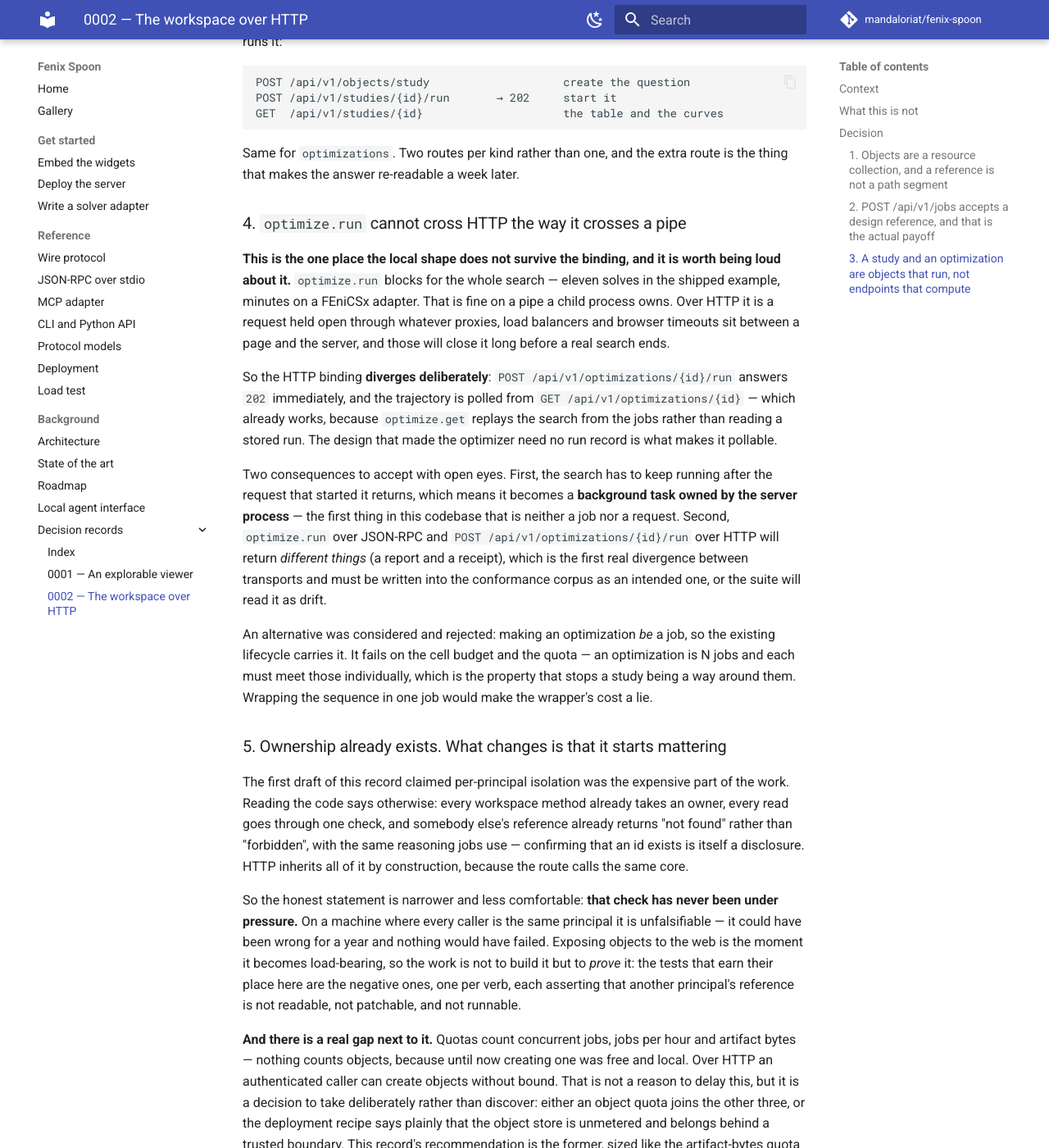
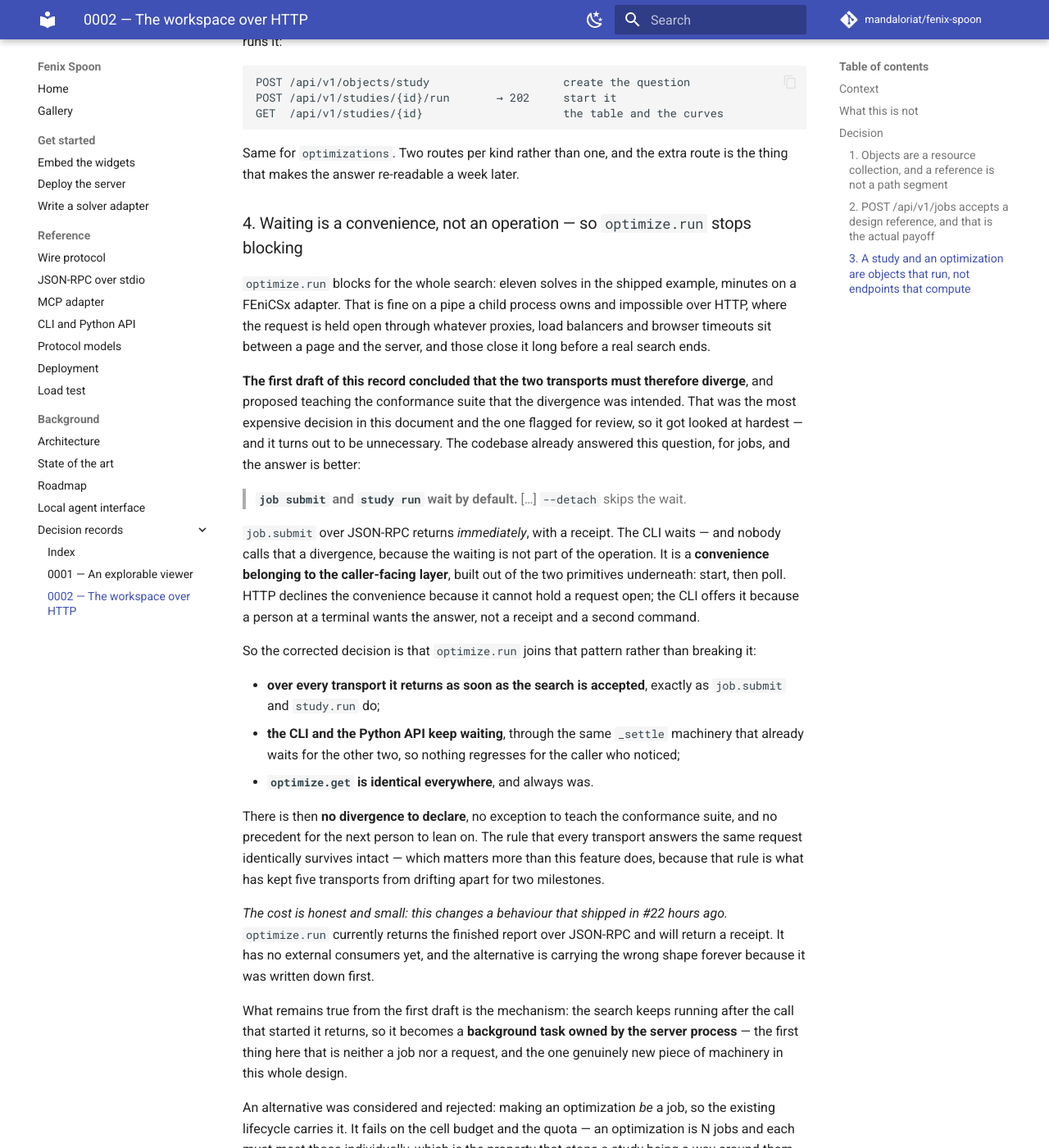
Before and after one commit to mandaloriat/fenix-spoon, an MkDocs documentation site: the page built from docs/adr/0002-workspace-over-http.md, in a window 1280 px wide and 1400 px high, scrolled down 2739 px. Shown: the whole window at 82% size. Built offline with MkDocs 1.6.1 and Material for MkDocs 9.7.7, drawn with Linux system fonts in a browser that asks for light colours; comment, search, counter and statistics services are not loaded; some of the changed text lies outside the part shown.

Commit message:
Decision 4 was the expensive one, so it got looked at hardest, and it dissolved
The record proposed the first deliberate divergence between transports: `optimize.run`
returning a finished report over a pipe and a receipt over HTTP, with the conformance suite
taught that the difference was intended. It was flagged as the costly decision to retract,
which is exactly why it deserved another pass — and the codebase had already answered the
question, for jobs, better than this record did.

`job.submit` returns immediately on every transport. The CLI waits. Nobody calls that a
divergence, because **waiting is not part of the operation** — it is a convenience of the
caller-facing layer, built from two primitives: start, then poll. HTTP declines it because
it cannot hold a request open through proxies and browser timeouts; a terminal offers it
because a person wants the answer rather than a receipt and a second command.

So `optimize.run` joins that pattern instead of breaking it: non-blocking on every
transport, the wait moving into the CLI and the Python API through the same `_settle`
machinery that already serves `job.submit` and `study.run`, and `optimize.get` identical
everywhere as it always was.

The result is that the corpus grows *nothing* — no exception, no precedent for the next
person to lean on, and the rule that five transports answer a request identically stays
absolute. That rule matters more than this feature does: it is what has kept the transports
together for two milestones.

The price is honest and named: this changes a behaviour that shipped in #22 this morning.
`optimize.run` will return a receipt where it now returns a report. No external consumers,
and the alternative is carrying the wrong shape forever because it was written down first.

Co-Authored-By: Claude Opus 5 <noreply@anthropic.com>
Claude-Session: https://claude.ai/code/session_01QunVdHDndka6J1HR3Fmcx9

```diff
--- a/docs/adr/0002-workspace-over-http.md
+++ b/docs/adr/0002-workspace-over-http.md
@@ -117,26 +117,49 @@ GET  /api/v1/studies/{id}                     the table and the curves
 Same for `optimizations`. Two routes per kind rather than one, and the extra route is the
 thing that makes the answer re-readable a week later.
 
-### 4. `optimize.run` cannot cross HTTP the way it crosses a pipe
+### 4. Waiting is a convenience, not an operation — so `optimize.run` stops blocking
 
-**This is the one place the local shape does not survive the binding, and it is worth being
-loud about it.** `optimize.run` blocks for the whole search — eleven solves in the shipped
-example, minutes on a FEniCSx adapter. That is fine on a pipe a child process owns. Over HTTP
-it is a request held open through whatever proxies, load balancers and browser timeouts sit
-between a page and the server, and those will close it long before a real search ends.
+`optimize.run` blocks for the whole search: eleven solves in the shipped example, minutes on a
+FEniCSx adapter. That is fine on a pipe a child process owns and impossible over HTTP, where
+the request is held open through whatever proxies, load balancers and browser timeouts sit
+between a page and the server, and those close it long before a real search ends.
 
-So the HTTP binding **diverges deliberately**: `POST /api/v1/optimizations/{id}/run` answers
-`202` immediately, and the trajectory is polled from `GET /api/v1/optimizations/{id}` — which already
-works, because `optimize.get` replays the search from the jobs rather than reading a stored
-run. The design that made the optimizer need no run record is what makes it pollable.
+**The first draft of this record concluded that the two transports must therefore diverge**,
+and proposed teaching the conformance suite that the divergence was intended. That was the
+most expensive decision in this document and the one flagged for review, so it got looked at
+hardest — and it turns out to be unnecessary. The codebase already answered this question, for
+jobs, and the answer is better:
 
-Two consequences to accept with open eyes. First, the search has to keep running after the
-request that started it returns, which means it becomes a **background task owned by the
-server process** — the first thing in this codebase that is neither a job nor a request.
-Second, `optimize.run` over JSON-RPC and `POST /api/v1/optimizations/{id}/run` over HTTP will
-return *different things*
-(a report and a receipt), which is the first real divergence between transports and must be
-written into the conformance corpus as an intended one, or the suite will read it as drift.
+> **`job submit` and `study run` wait by default.** […] `--detach` skips the wait.
+
+`job.submit` over JSON-RPC returns *immediately*, with a receipt. The CLI waits — and nobody
+calls that a divergence, because the waiting is not part of the operation. It is a **convenience
+belonging to the caller-facing layer**, built out of the two primitives underneath: start, then
+poll. HTTP declines the convenience because it cannot hold a request open; the CLI offers it
+because a person at a terminal wants the answer, not a receipt and a second command.
+
+So the corrected decision is that `optimize.run` joins that pattern rather than breaking it:
+
+- **over every transport it returns as soon as the search is accepted**, exactly as
+  `job.submit` and `study.run` do;
+- **the CLI and the Python API keep waiting**, through the same `_settle` machinery that
+  already waits for the other two, so nothing regresses for the caller who noticed;
+- **`optimize.get` is identical everywhere**, and always was.
+
+There is then **no divergence to declare**, no exception to teach the conformance suite, and
+no precedent for the next person to lean on. The rule that every transport answers the same
+request identically survives intact — which matters more than this feature does, because that
+rule is what has kept five transports from drifting apart for two milestones.
+
+*The cost is honest and small: this changes a behaviour that shipped in #22 hours ago.*
+`optimize.run` currently returns the finished report over JSON-RPC and will return a receipt.
+It has no external consumers yet, and the alternative is carrying the wrong shape forever
+because it was written down first.
+
+What remains true from the first draft is the mechanism: the search keeps running after the
+call that started it returns, so it becomes a **background task owned by the server process** —
+the first thing here that is neither a job nor a request, and the one genuinely new piece of
+machinery in this whole design.
 
 An alternative was considered and rejected: making an optimization *be* a job, so the existing
 lifecycle carries it. It fails on the cell budget and the quota — an optimization is N jobs and
@@ -222,10 +245,16 @@ here, and the unmetered object store (decision 5) is the one genuine gap.
 **The SDK grows an object client**, with the same runtime validators the result path has. That
 is the part that keeps a browser from having to know the reference grammar.
 
-**The conformance corpus grows a case it has never had**: an intended divergence between
-transports (decision 4). Every previous case asserts that five renderings agree; this one has
-to assert that two of them differ, and say why, or the suite becomes a reason not to do the
-right thing.
+**The conformance corpus grows nothing it has never had**, which is the outcome of decision 4
+and worth recording as a result rather than a non-event. The first draft was going to teach the
+suite its first intended divergence; asking whether that was really necessary produced a shape
+where it is not. `optimize.run` gains a conformance case of the ordinary kind — every transport
+answers it identically — and the rule that has kept five transports together stays absolute.
+
+**One shipped behaviour changes**, and it is the price of the above: `optimize.run` stops
+returning the finished report over JSON-RPC and returns a receipt like its two siblings. Hours
+old, no external consumers, and the alternative is keeping a shape because it was written down
+first.
 
 **Estimated shape of the work**, in landable pieces rather than one change:
 
@@ -233,8 +262,9 @@ right thing.
 2. `POST /api/v1/jobs` by reference (decision 2). Small, and the one with the most immediate
    value.
 3. Studies: create, run, read (decision 3) + the sweep view in the browser. Closes #21.
-4. Optimizations, including the background-task question (decision 4). Closes #22's first half
-   in the browser.
+4. Optimizations: the background task, and `optimize.run` becoming non-blocking on every
+   transport with the wait moving to the CLI and the Python API (decision 4). Closes #22's
+   first half in the browser.
 
 Pieces 1 and 2 are worth doing together and are worth doing first; 3 is the demonstrable one;
 4 is the one carrying a genuinely new mechanism and should be last, so that the mechanism is
```
